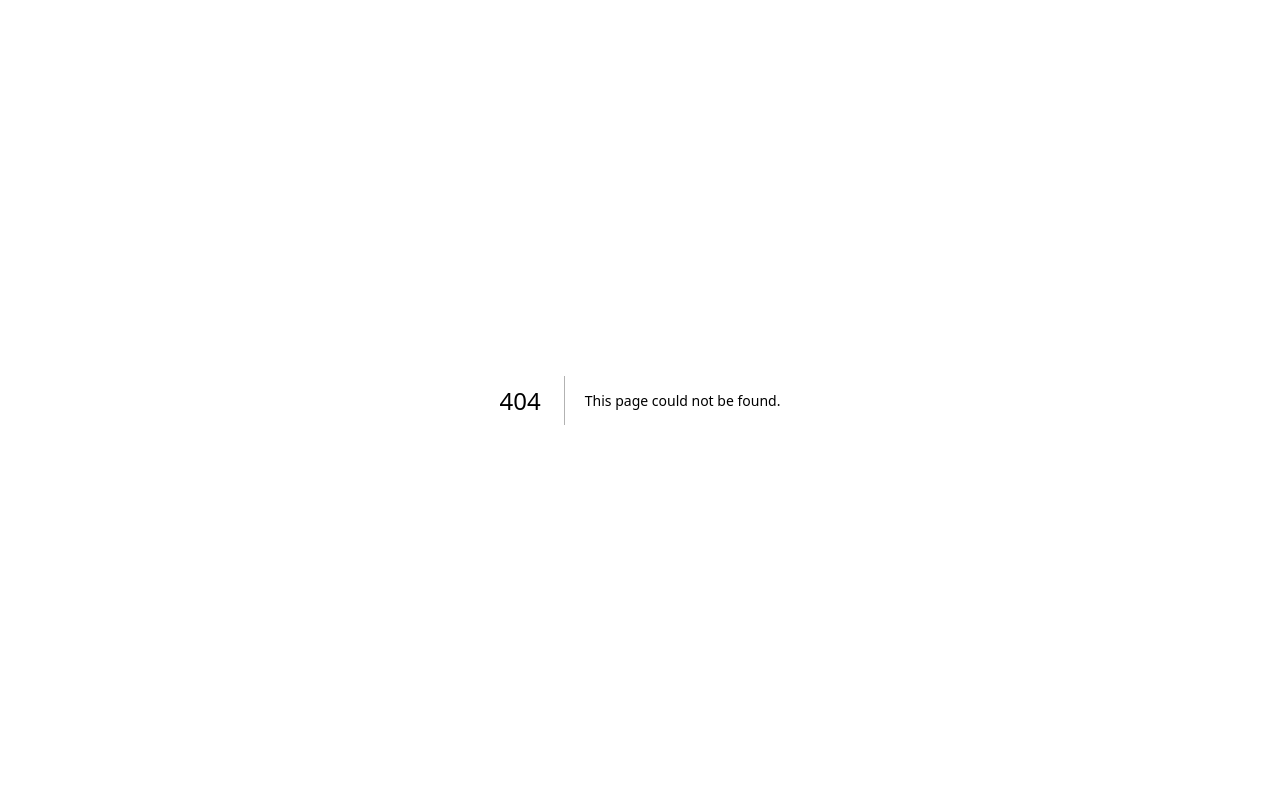
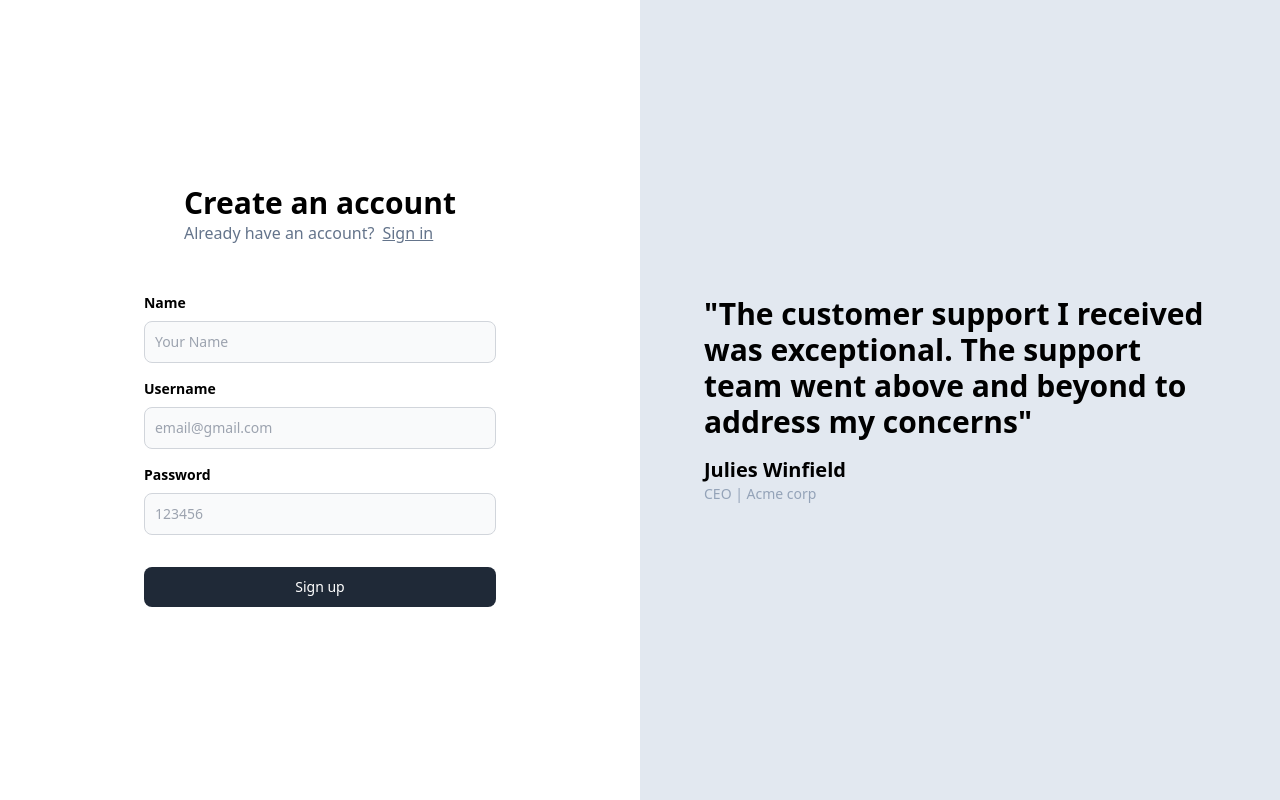
Before and after one commit to aasiflm10/fullToss-frontend, a Next.js app: page /register in a window 1280 px wide. Before the commit this address had no page. Built offline with nearby package versions, Linux system fonts and the light colour scheme.

Commit message:
added login and register page

```diff
--- /dev/null
+++ b/app/components/Auth.tsx
@@ -0,0 +1,142 @@
+"use client";
+import { ChangeEvent, useState } from "react";
+
+import axios from "axios";
+import { BACKEND_URL } from "@/config";
+import { useRouter } from "next/navigation";
+import Link from "next/link";
+interface SignupInput {
+  name: string;
+  username: string;
+  password: string;
+}
+
+interface ResponseTypes {
+  message: string;
+  user: {
+    id: number;
+    name: string;
+    assignedTeam: string;
+  };
+  token: string;
+}
+export const Auth = ({ type }: { type: "signup" | "signin" }) => {
+  // const navigate = useNavigate();
+  const router = useRouter();
+  const [postInputs, setPostInputs] = useState<SignupInput>({
+    name: "",
+    username: "",
+    password: "",
+  });
+
+  async function sendRequest() {
+    try {
+      const response = await axios.post<ResponseTypes>(
+        `${BACKEND_URL}/api/v1/${type === "signup" ? "register" : "login"}`,
+        postInputs
+      );
+      const data = response.data;
+      localStorage.setItem("token", data.token);
+      localStorage.setItem("team", data.user.assignedTeam);
+      router.push("/");
+    } catch (e) {
+      alert("Error while signing up");
+      // alert the user here that the request failed
+    }
+  }
+
+  return (
+    <div className="h-screen flex justify-center flex-col">
+      <div className="flex justify-center">
+        <div>
+          <div className="px-10">
+            <div className="text-3xl font-extrabold">Create an account</div>
+            <div className="text-slate-500">
+              {type === "signin"
+                ? "Don't have an account?"
+                : "Already have an account?"}
+              <Link
+                className="pl-2 underline"
+                href={type === "signin" ? "/register" : "/login"}
+              >
+                {type === "signin" ? "Sign up" : "Sign in"}
+              </Link>
+            </div>
+          </div>
+          <div className="pt-8">
+            {type === "signup" ? (
+              <LabelledInput
+                label="Name"
+                placeholder="Your Name"
+                onChange={(e) => {
+                  setPostInputs({
+                    ...postInputs,
+                    name: e.target.value,
+                  });
+                }}
+              />
+            ) : null}
+            <LabelledInput
+              label="Username"
+              placeholder="email@gmail.com"
+              onChange={(e) => {
+                setPostInputs({
+                  ...postInputs,
+                  username: e.target.value,
+                });
+              }}
+            />
+            <LabelledInput
+              label="Password"
+              type={"password"}
+              placeholder="123456"
+              onChange={(e) => {
+                setPostInputs({
+                  ...postInputs,
+                  password: e.target.value,
+                });
+              }}
+            />
+            <button
+              onClick={sendRequest}
+              type="button"
+              className="mt-8 w-full text-white bg-gray-800 hover:bg-gray-900 focus:outline-none focus:ring-4 focus:ring-gray-300 font-medium rounded-lg text-sm px-5 py-2.5 me-2 mb-2 dark:bg-gray-800 dark:hover:bg-gray-700 dark:focus:ring-gray-700 dark:border-gray-700"
+            >
+              {type === "signup" ? "Sign up" : "Sign in"}
+            </button>
+          </div>
+        </div>
+      </div>
+    </div>
+  );
+};
+
+interface LabelledInputType {
+  label: string;
+  placeholder: string;
+  onChange: (e: ChangeEvent<HTMLInputElement>) => void;
+  type?: string;
+}
+
+function LabelledInput({
+  label,
+  placeholder,
+  onChange,
+  type,
+}: LabelledInputType) {
+  return (
+    <div>
+      <label className="block mb-2 text-sm text-black font-semibold pt-4">
+        {label}
+      </label>
+      <input
+        onChange={onChange}
+        type={type || "text"}
+        id="first_name"
+        className="bg-gray-50 border border-gray-300 text-gray-900 text-sm rounded-lg focus:ring-blue-500 focus:border-blue-500 block w-full p-2.5"
+        placeholder={placeholder}
+        required
+      />
+    </div>
+  );
+}
--- a/app/components/Image.tsx
+++ b/app/components/Image.tsx
@@ -4,7 +4,7 @@ export function Image({ className, src }: { className: string; src: string }) {
   return (
     <div>
       <img
-        className={twMerge(className, "object-cover w-full h-full")}
+        className={twMerge(className, "object-cover w-full ")}
         src={
           src
             ? src
--- /dev/null
+++ b/app/components/Quote.tsx
@@ -0,0 +1,19 @@
+
+export const Quote = () => {
+    return <div className="bg-slate-200 h-screen flex justify-center flex-col">
+        <div className="flex justify-center">
+            <div className="max-w-lg">
+                <div className="text-3xl font-bold">
+                    "The customer support I received was exceptional. The support team went above and beyond to address my concerns"
+                </div>
+                <div className="max-w-md text-xl font-semibold text-left mt-4">
+                    Julies Winfield
+                </div>
+                <div className="max-w-md text-sm font-light text-slate-400">
+                    CEO | Acme corp
+                </div>
+            </div>
+        </div>
+
+    </div>
+}
--- a/app/globals.css
+++ b/app/globals.css
@@ -19,3 +19,42 @@ body {
   background: var(--background);
   font-family: Arial, Helvetica, sans-serif;
 } */
+
+
+@layer base {
+  :root {
+    --color-primary: hsl(0, 0%, 0%);
+    --color-secondary: hsl(0, 0%, 50%);
+    --color-text-base: hsl(0, 0%, 100%);
+    --color-bg-primary: hsl(0, 0%, 100%);
+  }
+
+  * {
+    @apply transition-colors duration-500 ease-in-out;
+  }
+}
+
+.theme-black {
+  --color-primary: hsl(0, 0%, 0%);
+  --color-secondary: hsl(0, 0%, 50%);
+}
+
+.theme-orange {
+  --color-primary: hsl(25, 100%, 50%);
+  --color-secondary: hsl(25, 100%, 65%);
+}
+
+.theme-purple {
+  --color-primary: hsl(270, 100%, 50%);
+  --color-secondary: hsl(270, 100%, 75%);
+}
+
+.theme-green {
+  --color-primary: hsl(120, 100%, 35%);
+  --color-secondary: hsl(120, 100%, 45%);
+}
+
+.theme-blue {
+  --color-primary: hsl(220, 100%, 50%);
+  --color-secondary: hsl(220, 100%, 75%);
+}
--- /dev/null
+++ b/app/login/page.tsx
@@ -0,0 +1,17 @@
+import { Auth } from "../components/Auth";
+import { Quote } from "../components/Quote";
+
+export default function Signin() {
+  return (
+    <div>
+      <div className="grid grid-cols-1 lg:grid-cols-2">
+        <div>
+          <Auth type="signin" />
+        </div>
+        <div className="hidden lg:block">
+          <Quote />
+        </div>
+      </div>
+    </div>
+  );
+}
--- a/app/page.tsx
+++ b/app/page.tsx
@@ -59,11 +59,11 @@ export default function Home() {
           <h1 className="text-6xl">FIND CLOTHES THAT MATCH YOUR STYLE</h1>
           <h1 className="text-base">
             Lorem Ipsum is simply dummy text of the printing and typesetting
-            industry. Lorem Ipsum has been the industry&apos;s standard dummy text
-            ever since the 1500s, when an unknown printer took a galley of type
-            and scrambled it to make a type specimen book. It has survived not
-            only five centuries, but also the leap into electronic typesetting,
-            remaining essentially unchanged
+            industry. Lorem Ipsum has been the industry&apos;s standard dummy
+            text ever since the 1500s, when an unknown printer took a galley of
+            type and scrambled it to make a type specimen book. It has survived
+            not only five centuries, but also the leap into electronic
+            typesetting, remaining essentially unchanged
           </h1>
           <Button
             buttonText="Buy Now"
@@ -86,7 +86,10 @@ export default function Home() {
         </div>
 
         <div className="lg:col-span-6 col-span-12">
-          <Image src={""} className="" />
+          <Image
+            src={"https://i.ibb.co/7Y09R86/kolkata-knight-riders-seeklogo.png"}
+            className="h-[500px]"
+          />
         </div>
       </div>
       <BrandsTray />
--- /dev/null
+++ b/app/register/page.tsx
@@ -0,0 +1,15 @@
+import { Auth } from "../components/Auth";
+import { Quote } from "../components/Quote";
+
+export default function Signup() {
+    return <div>
+        <div className="grid grid-cols-1 lg:grid-cols-2">
+            <div>
+                <Auth type="signup" />
+            </div>
+            <div className="hidden lg:block">
+                <Quote />
+            </div>
+        </div>
+    </div>
+}
--- a/package.json
+++ b/package.json
@@ -21,6 +21,7 @@
     "react-dom": "^18.3.1",
     "react-loading-skeleton": "^3.5.0",
     "react-multi-carousel": "^2.8.5",
+    "react-router-dom": "^7.0.1",
     "tailwind-merge": "^2.5.5"
   },
   "devDependencies": {
```
Also changed, not shown: 1 other file (tests, documents, lock files or other folders).
